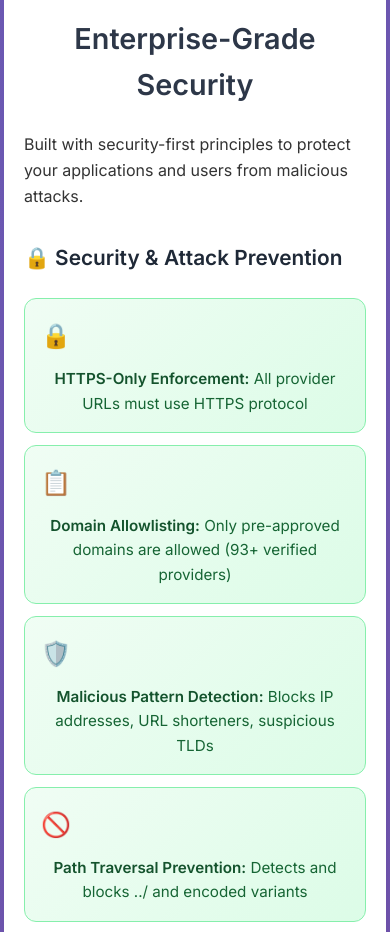
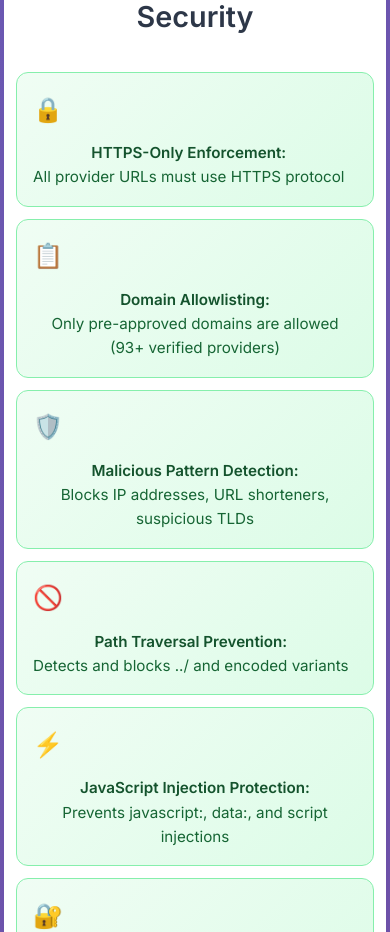
Before and after one commit to MikkelScheike/email-provider-links-demo, a website: page about.html in a window 390 px wide. Shown: the part 6500-7432 px from the top of the page. Drawn offline with Linux system fonts and the light colour scheme.

Commit message:
Maximize mobile width and fix layout

```diff
--- a/about.html
+++ b/about.html
@@ -238,51 +238,49 @@
             <!-- Security & Protection -->
             <section class="about-section">
                 <h2>Enterprise-Grade Security</h2>
-                <p>Built with security-first principles to protect your applications and users from malicious attacks.</p>
 
                 <div class="security-overview">
                     <div class="security-category">
-                        <h3>🔒 Security & Attack Prevention</h3>
                         <div class="security-features">
                             <div class="security-item">
                                 <span class="security-icon">🔒</span>
                                 <div class="security-content">
-                                    <strong>HTTPS-Only Enforcement:</strong> All provider URLs must use HTTPS protocol
+                                    <strong>HTTPS-Only Enforcement:</strong><br>All provider URLs must use HTTPS protocol
                                 </div>
                             </div>
 
                             <div class="security-item">
                                 <span class="security-icon">📋</span>
                                 <div class="security-content">
-                                    <strong>Domain Allowlisting:</strong> Only pre-approved domains are allowed (93+ verified providers)
+                                    <strong>Domain Allowlisting:</strong><br>Only pre-approved domains are allowed (93+ verified providers)
                                 </div>
                             </div>
 
                             <div class="security-item">
                                 <span class="security-icon">🛡️</span>
                                 <div class="security-content">
-                                    <strong>Malicious Pattern Detection:</strong> Blocks IP addresses, URL shorteners, suspicious TLDs
+                                    <strong>Malicious Pattern Detection:</strong><br>Blocks IP addresses, URL shorteners, suspicious TLDs
                                 </div>
                             </div>
 
                             <div class="security-item">
                                 <span class="security-icon">🚫</span>
                                 <div class="security-content">
-                                    <strong>Path Traversal Prevention:</strong> Detects and blocks ../ and encoded variants
+                                    <strong>Path Traversal Prevention:</strong><br>Detects and blocks ../ and encoded variants
                                 </div>
                             </div>
 
                             <div class="security-item">
                                 <span class="security-icon">⚡</span>
                                 <div class="security-content">
-                                    <strong>JavaScript Injection Protection:</strong> Prevents javascript:, data:, and script injections
+                                    <strong>JavaScript Injection Protection:</strong><br>Prevents javascript:, data:, and script injections
                                 </div>
                             </div>
 
                             <div class="security-item">
                                 <span class="security-icon">🔐</span>
                                 <div class="security-content">
-                                    <strong>File Integrity Verification:</strong> SHA-256 hash verification for provider database
+                                    <strong>File Integrity Verification:</strong><br>SHA-256 hash verification for provider database
                                 </div>
                             </div>
                         </div>
--- a/public/styles.css
+++ b/public/styles.css
@@ -1160,19 +1160,18 @@ body {
     font-style: italic;
 }
 
-.feature-grid,
+.feature-grid {
+    display: grid;
+    grid-template-columns: repeat(auto-fit, minmax(250px, 1fr));
+    gap: 1.5rem;
+    margin-top: 2rem;
+}
+
 .features-grid {
     display: grid;
-    grid-template-columns: repeat(auto-fit, minmax(300px, 1fr));
+    grid-template-columns: repeat(auto-fit, minmax(250px, 1fr));
     gap: 1.5rem;
     margin-top: 2rem;
-}
-
-/* Force side-by-side layout on desktop for tools section */
-@media (min-width: 769px) {
-    .features-grid {
-        grid-template-columns: 1fr 1fr;
-    }
 }
 
 .feature-card {
@@ -1457,17 +1456,20 @@ body {
 /* Responsive */
 @media (max-width: 768px) {
     body {
-        padding: 0.125rem;
+        padding: 0 !important;
+        margin: 0 !important;
     }
 
     .container {
-        padding: 0;
-        max-width: 98vw;
+        padding: 0 !important;
+        margin: 0 !important;
+        max-width: 100vw !important;
+        width: 100vw !important;
     }
 
     .demo-header {
-        margin-bottom: 1.5rem;
-        padding: 0 0.5rem;
+        margin-bottom: 1rem;
+        padding: 0.5rem;
     }
 
     .demo-header h1 {
@@ -1475,15 +1477,19 @@ body {
     }
 
     .signup-card {
-        padding: 1.25rem;
-        margin-bottom: 1.5rem;
-        border-radius: 16px;
+        padding: 0.75rem !important;
+        margin: 0.25rem !important;
+        border-radius: 8px;
+        width: calc(100vw - 0.5rem) !important;
+        box-sizing: border-box !important;
     }
 
     .demo-info {
-        padding: 1.25rem;
-        margin-bottom: 1.5rem;
-        border-radius: 16px;
+        padding: 0.75rem !important;
+        margin: 0.25rem !important;
+        border-radius: 8px;
+        width: calc(100vw - 0.5rem) !important;
+        box-sizing: border-box !important;
     }
 
     .info-grid {
--- a/styles.css
+++ b/styles.css
@@ -1160,19 +1160,18 @@ body {
     font-style: italic;
 }
 
-.feature-grid,
+.feature-grid {
+    display: grid;
+    grid-template-columns: repeat(auto-fit, minmax(250px, 1fr));
+    gap: 1.5rem;
+    margin-top: 2rem;
+}
+
 .features-grid {
     display: grid;
-    grid-template-columns: repeat(auto-fit, minmax(300px, 1fr));
+    grid-template-columns: repeat(auto-fit, minmax(250px, 1fr));
     gap: 1.5rem;
     margin-top: 2rem;
-}
-
-/* Force side-by-side layout on desktop for tools section */
-@media (min-width: 769px) {
-    .features-grid {
-        grid-template-columns: 1fr 1fr;
-    }
 }
 
 .feature-card {
@@ -1457,17 +1456,20 @@ body {
 /* Responsive */
 @media (max-width: 768px) {
     body {
-        padding: 0.125rem;
+        padding: 0 !important;
+        margin: 0 !important;
     }
 
     .container {
-        padding: 0;
-        max-width: 98vw;
+        padding: 0 !important;
+        margin: 0 !important;
+        max-width: 100vw !important;
+        width: 100vw !important;
     }
 
     .demo-header {
-        margin-bottom: 1.5rem;
-        padding: 0 0.5rem;
+        margin-bottom: 1rem;
+        padding: 0.5rem;
     }
 
     .demo-header h1 {
@@ -1475,15 +1477,19 @@ body {
     }
 
     .signup-card {
-        padding: 1.25rem;
-        margin-bottom: 1.5rem;
-        border-radius: 16px;
+        padding: 0.75rem !important;
+        margin: 0.25rem !important;
+        border-radius: 8px;
+        width: calc(100vw - 0.5rem) !important;
+        box-sizing: border-box !important;
     }
 
     .demo-info {
-        padding: 1.25rem;
-        margin-bottom: 1.5rem;
-        border-radius: 16px;
+        padding: 0.75rem !important;
+        margin: 0.25rem !important;
+        border-radius: 8px;
+        width: calc(100vw - 0.5rem) !important;
+        box-sizing: border-box !important;
     }
 
     .info-grid {
```
Also changed, not shown: index.html (+5 -9 lines), public/about.html (+6 -8 lines), public/index.html (+5 -9 lines).
